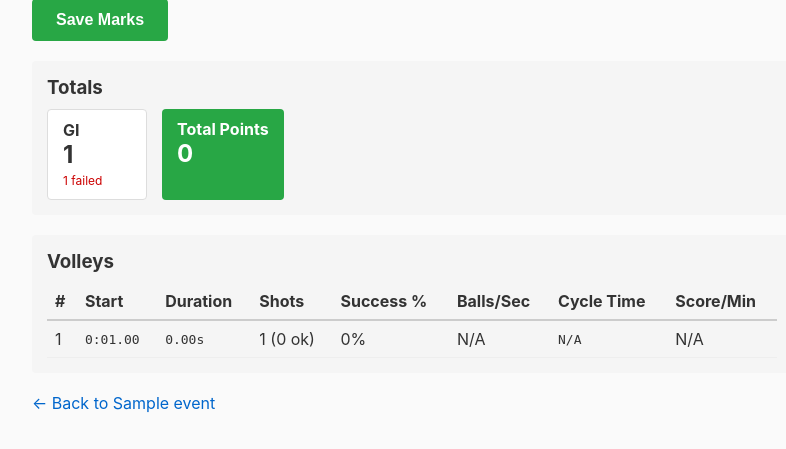
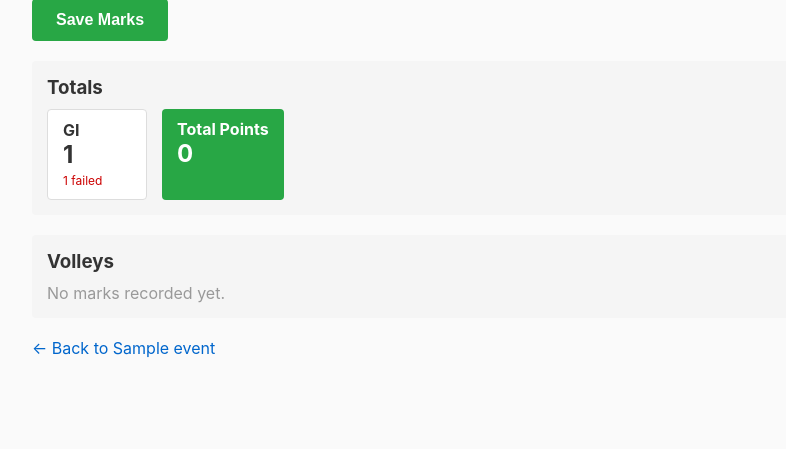
Before and after one commit to mechhat/hardfall2026, a Django app: page /analyses/1 in a window 1280 px wide. Shown: the part 799-1248 px from the top of the page, without its empty margins (228-1014 px from the left). After the commit the page ends 1157 px from the top, so only its background shows below. Run offline with Django 5.2, Linux system fonts and the light colour scheme; data comes from the database, SQL or seed files in the repository; tables that the repository leaves empty hold one stand-in row (values such as "Sample post").

Commit message:
Filter volley calculations to only include SC marks

```diff
--- a/core/templates/core/analysis_detail.html
+++ b/core/templates/core/analysis_detail.html
@@ -289,9 +289,15 @@ window.SAVE_URL = '{% url "analysis_save_marks" analysis.id %}';
     }
 
     function computeVolleys() {
-        if (marks.length === 0) return [];
+        // Only SC marks participate in volley grouping
+        const scMarks = marks.filter(m => {
+            const action = actionsById[m.action_id];
+            return action && action.code === 'SC';
+        });
 
-        const sorted = [...marks].sort((a, b) => a.time_seconds - b.time_seconds);
+        if (scMarks.length === 0) return [];
+
+        const sorted = [...scMarks].sort((a, b) => a.time_seconds - b.time_seconds);
         const volleys = [];
         let currentVolley = [sorted[0]];
 
@@ -307,7 +313,8 @@ window.SAVE_URL = '{% url "analysis_save_marks" analysis.id %}';
         volleys.push(currentVolley);
 
         // Find AUT and TEL marks for first-volley cycle time reference
-        const phaseMark = sorted
+        const allSorted = [...marks].sort((a, b) => a.time_seconds - b.time_seconds);
+        const phaseMark = allSorted
             .filter(m => {
                 const action = actionsById[m.action_id];
                 return action && (action.code === 'AUT' || action.code === 'TEL');
```
